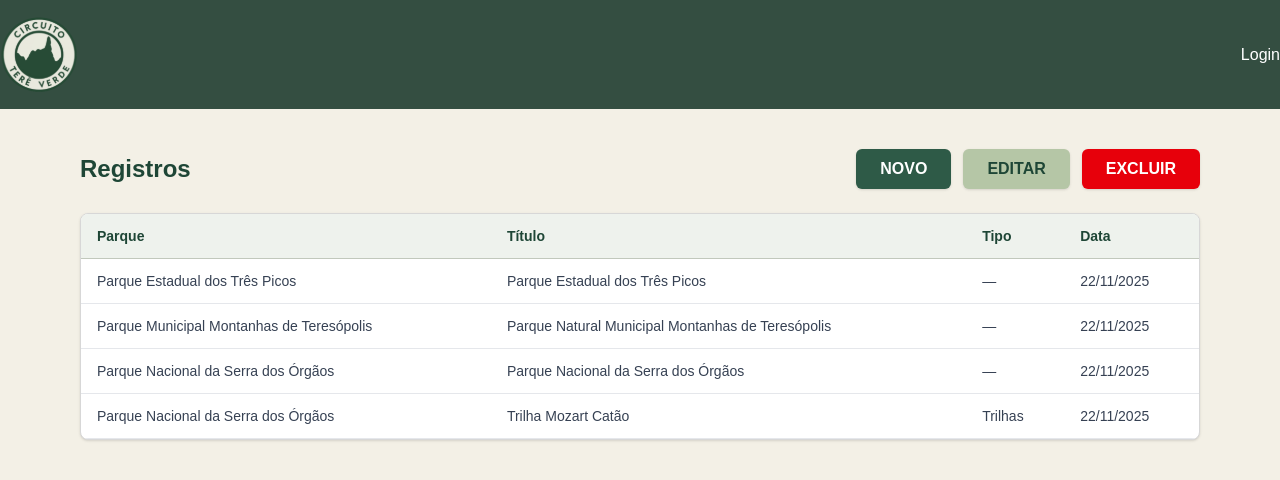
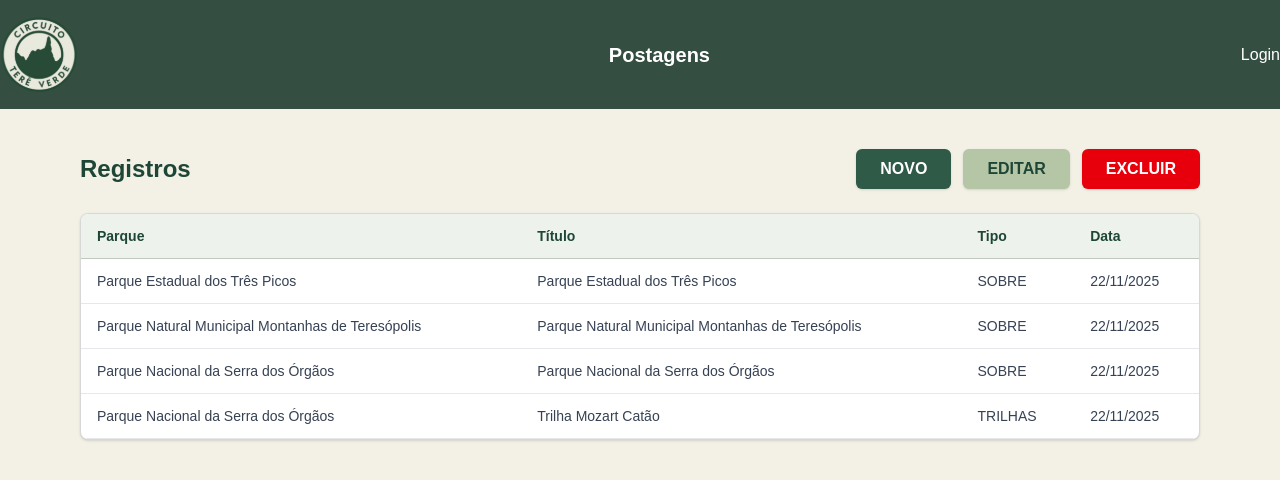
Before and after one commit to Rarzox-Software/Circuito_Tere_Verde, a React (Vite) app in the folder projeto/: page /postagens in a window 1280 px wide. Shown: the top 480 px of the page. Built offline with nearby package versions, Linux system fonts and the light colour scheme.

Commit message:
subindo ajustes gerais.   * Melhoria No cabeçalho.   * Ajuste na Imagem do Card.

```diff
--- a/projeto/src/components/cabecalho.jsx
+++ b/projeto/src/components/cabecalho.jsx
@@ -2,7 +2,7 @@ import React, { useEffect, useState } from "react";
 import { Link, useNavigate, useLocation } from "react-router-dom";
 import Logo from "../assets/logo.svg?react";
 import { MockStore } from "../dados/MockStore";
-import Container from "./container"
+import Container from "./container";
 
 export default function Cabecalho() {
 
@@ -26,18 +26,29 @@ export default function Cabecalho() {
     navigate("/");
   }
 
+  //Retorna título conforme rota
+  function obterTitulo() {
+    if (location.pathname === "/postagens") return "Postagens";
+    return "Circuito Terê Verde";
+  }
+
   return (
     <header className="w-full bg-primary">
-      <Container className="flex justify-between items-center py-4  text-white">
+      <Container className="flex justify-between items-center py-4 text-white">
+
         <Link to="/">
           <Logo className="cursor-pointer" />
         </Link>
+
+        {/*TÍTULO DINÂMICO */}
+        <h1 className="text-xl font-semibold">
+          {obterTitulo()}
+        </h1>
 
         <div className="flex gap-4 items-center">
 
           {logado && (
             <>
-              {/* Só aparece se NÃO estiver na página de postagens */}
               {!estaNaPaginaPostagens && (
                 <Link to="/postagens">Postagens</Link>
               )}
@@ -51,6 +62,7 @@ export default function Cabecalho() {
           )}
 
         </div>
+
       </Container>
     </header>
   );
--- a/projeto/src/components/ui/button.jsx
+++ b/projeto/src/components/ui/button.jsx
@@ -9,8 +9,12 @@ const buttonVariants = cva(
   {
     variants: {
       variant: {
-        selected: "text-primary border bg-foreground shadow-xs hover:bg-accent hover:text-accent-foreground dark:bg-input/30 dark:border-input dark:hover:bg-input/50",
-        default: "bg-primary text-primary-foreground hover:bg-primary/90",
+        // 🔄 cores invertidas
+        selected:
+          "bg-primary text-primary-foreground hover:bg-primary/90",
+        default:
+          "text-primary border bg-foreground shadow-xs hover:bg-accent hover:text-accent-foreground dark:bg-input/30 dark:border-input dark:hover:bg-input/50",
+
         destructive:
           "bg-destructive text-white hover:bg-destructive/90 focus-visible:ring-destructive/20 dark:focus-visible:ring-destructive/40 dark:bg-destructive/60",
         outline:
--- a/projeto/src/dados/Enumerations.ts
+++ b/projeto/src/dados/Enumerations.ts
@@ -17,3 +17,14 @@ export enum TipoPostagem {
     // Para preencher combobox no front (React/HTML/TS)
     export const ListaParques = Object.values(Parque);
     export const ListaTipos = Object.values(TipoPostagem);
+
+
+    // Retorna o texto do parque ou "—" se for inválido
+    export function getParque(p: string): string {
+    return Object.values(Parque).includes(p as Parque) ? p : "—";
+    }
+
+    // Retorna o texto do tipo de postagem ou "—" se for inválido
+    export function getTipo(t: string): string {
+    return Object.values(TipoPostagem).includes(t as TipoPostagem) ? t : "—";
+    }
--- a/projeto/src/dados/MockStore.ts
+++ b/projeto/src/dados/MockStore.ts
@@ -21,7 +21,6 @@ export interface Postagem {
     titulo: string;
     descricao: string;
     foto: string;
-    dataPostagem: Date;
     dataInicio?: Date;
     dataFim?: Date;
 }
@@ -91,13 +90,13 @@ export class MockStore {
 
 
         this.postagens.push({
-            id: 1,
+            id: 2,
             parque: Parque.PETP,
             tipo: TipoPostagem.Sobre,
             titulo: "Parque Estadual dos Três Picos",
             descricao: dadosDescricao,
             foto: petpImg,
-            dataPostagem: new Date()
+            dataInicio: new Date()
         });
 
         // Parque Natural Municipal Montanhas de Teresópoliss
@@ -138,13 +137,13 @@ export class MockStore {
         + "mais marcantes de Teresópolis.\n"
 
         this.postagens.push({
-            id: 2,
+            id: 3,
             parque: Parque.PNMMT,
             tipo: TipoPostagem.Sobre,
             titulo: "Parque Natural Municipal Montanhas de Teresópolis",
             descricao: dadosDescricao,
             foto: pnmmtImg,
-            dataPostagem: new Date()
+            dataInicio: new Date()
         });
 
         // Parque Nacional da Serra dos Órgãos
@@ -190,13 +189,13 @@ export class MockStore {
         + "um dos lugares mais inesquecíveis do Brasil.\n"
 
         this.postagens.push({
-            id: 2,
+            id: 4,
             parque: Parque.PNSO,
             tipo: TipoPostagem.Sobre,
             titulo: "Parque Nacional da Serra dos Órgãos",
             descricao: dadosDescricao,
             foto: pnsoImg,
-            dataPostagem: new Date()
+            dataInicio: new Date()
         });
 
         // trilha
@@ -211,13 +210,13 @@ export class MockStore {
         + "Um passeio inesquecível pelos cenários mais marcantes da Serra dos Órgãos.\n";
 
         this.postagens.push({
-            id: 2,
+            id: 5,
             parque: Parque.PNSO,
             tipo: TipoPostagem.Trilhas,
             titulo: "Trilha Mozart Catão",
             descricao: dadosDescricao,
             foto: trilhaMozartCartao,
-            dataPostagem: new Date()
+            dataInicio: new Date()
         });
     }
 
--- a/projeto/src/paginas/painel-controle/cadastroPostagem.jsx
+++ b/projeto/src/paginas/painel-controle/cadastroPostagem.jsx
@@ -82,7 +82,7 @@ export default function PostagemForm({ postagem, onCancel, onSaved }) {
     <div className="p-6 max-h-[90vh] overflow-y-auto">
 
       <h2 className="text-2xl font-semibold text-[#1E4636] mb-5">
-        {postagem ? "Editar Registro" : "Registro"}
+        {postagem ? "Editar Postagem" : "Incluir Postagem"}
       </h2>
 
       <div className="flex flex-col gap-3">
--- a/projeto/src/paginas/painel-controle/painelControle.jsx
+++ b/projeto/src/paginas/painel-controle/painelControle.jsx
@@ -1,6 +1,6 @@
 import { useEffect, useState } from "react";
 import { MockStore } from "../../dados/MockStore.ts";
-import { Parque, TipoPostagem } from "../../dados/Enumerations.ts";
+import { getParque, getTipo } from "../../dados/Enumerations.ts"
 import PostagemForm from "./cadastroPostagem.jsx";
 
 
@@ -19,25 +19,7 @@ export default function Painel() {
     setPostagens(store.getTodasPostagens());
   }, []);
 
-  function textoParque(p) {
-    switch (p) {
-      case Parque.PNSO: return "Parque Nacional da Serra dos Órgãos";
-      case Parque.PETP: return "Parque Estadual dos Três Picos";
-      case Parque.PNMMT: return "Parque Municipal Montanhas de Teresópolis";
-      default: return "—";
-    }
-  }
 
-  function textoTipo(t) {
-    switch (t) {
-      case TipoPostagem.Trilhas: return "Trilhas";
-      case TipoPostagem.Cachoeiras: return "Cachoeiras";
-      case TipoPostagem.Biodiversidade: return "Biodiversidade";
-      case TipoPostagem.Eventos: return "Eventos";
-      case TipoPostagem.Novidades: return "Novidades";
-      default: return "—";
-    }
-  }
 
   // funcoes botoes
   // novo cadastro
@@ -99,11 +81,11 @@ export default function Painel() {
                   }`}
                   onClick={() => selecionarLinha(p)}
                 >
-                  <td className="td">{textoParque(p.parque)}</td>
+                  <td className="td">{getParque(p.parque)}</td>
                   <td className="td">{p.titulo}</td>
-                  <td className="td">{textoTipo(p.tipo)}</td>
+                  <td className="td">{getTipo(p.tipo)}</td>
                   <td className="td">
-                    {new Date(p.dataPostagem).toLocaleDateString("pt-BR")}
+                    {new Date(p.dataInicio).toLocaleDateString("pt-BR")}
                   </td>
                 </tr>
               ))}
--- a/projeto/src/paginas/principal/carousel.jsx
+++ b/projeto/src/paginas/principal/carousel.jsx
@@ -41,7 +41,11 @@ export default function CustomCarousel() {
                 {post.titulo}
               </h2>
 
-              <p className="text-gray-700 mt-2 line-clamp-3">
+              <h2 className="text-xs font-bold text-primary">
+                {post.parque}
+              </h2>
+
+              <p className="text-gray-700 mt-1 line-clamp-3">
                 {post.descricao}
               </p>
             </div>
--- a/projeto/src/paginas/principal/listagem/card.jsx
+++ b/projeto/src/paginas/principal/listagem/card.jsx
@@ -29,7 +29,7 @@ export default function CardPostagem({ postagem, className, ...props }) {
         </CardTitle>
 
         <CardContent>
-          <img src={postagem.foto} className="max-w-2xs"></img>
+          <img src={postagem.foto} className="w-full h-100 object-cover rounded-xl"/>
         </CardContent>
 
         <CardDescription>
@@ -41,7 +41,7 @@ export default function CardPostagem({ postagem, className, ...props }) {
       </CardHeader>
 
       <CardFooter>
-        <p>{postagem.dataPostagem.toLocaleString('pt-BR', { timezone: 'UTC' })}</p>
+        <p>{postagem.dataInicio.toLocaleString('pt-BR', { timezone: 'UTC' })}</p>
       </CardFooter>
 
     </Card>
--- a/projeto/src/paginas/principal/listagem/filtros.jsx
+++ b/projeto/src/paginas/principal/listagem/filtros.jsx
@@ -37,7 +37,7 @@ export default function FiltrosListagem({ retornoFiltro }) {
 
   return (
     <>
-      <div className="w-full md:w-3/5 flex justify-center gap-2">
+      <div className="w-full md:w-1/2 flex justify-center gap-10">
         {parques.map(({ label, logo }, index) => (
           <BotaoParque
             key={index}
```
Lines whose indentation alone changed are shown as unchanged.
